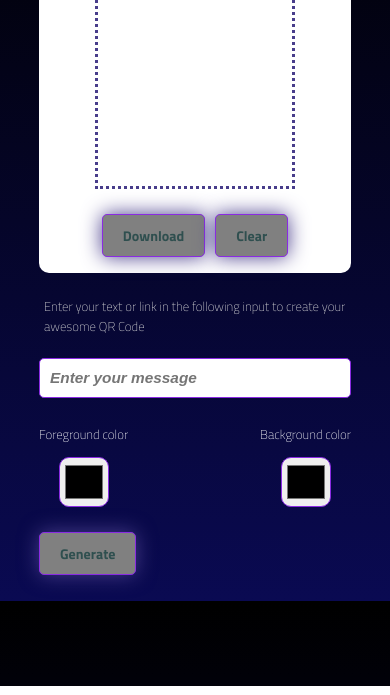
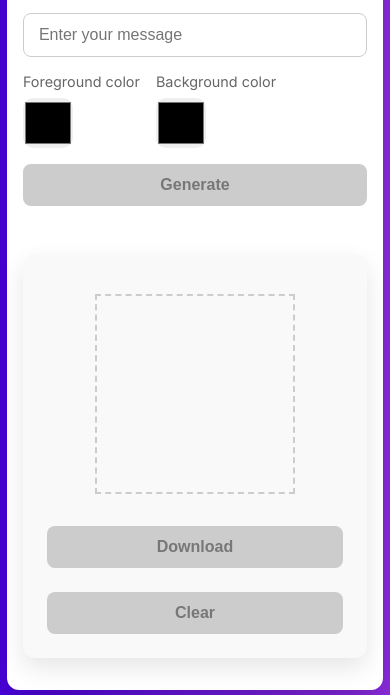
Before and after one commit to mhgkhan/GHQRCODE-Generator, a plain HTML site: page index.html in a window 390 px wide. Shown: the part 158-853 px from the top of the page. Drawn offline with Linux system fonts and the light colour scheme.

Commit message:
Refactor CSS styles: update font-family, improve layout, and enhance responsiveness

```diff
--- a/assets/style.css
+++ b/assets/style.css
@@ -1,262 +1,197 @@
-@import url('https://fonts.googleapis.com/css2?family=Titillium+Web:ital,wght@0,200;0,300;0,400;0,600;0,700;0,900;1,200;1,300;1,400;1,600;1,700&family=Ubuntu:ital,wght@0,300;0,400;0,500;0,700;1,300;1,400;1,500;1,700&display=swap');
+@import url('https://fonts.googleapis.com/css2?family=Inter:wght@400;600;700&display=swap');
 
-h1,
-h2,
-h3,
-h4,
-h5,
-h6 {
-    font-family: "Ubuntu", sans-serif !important;
-    font-weight: 500;
-    font-style: normal;
+* {
+    margin: 0;
+    padding: 0;
+    box-sizing: border-box;
+    transition: all 0.3s ease;
 }
 
-p,a,span, button, label{
-    font-family: "Titillium Web", serif !important;
-    font-weight: 200;
-    font-style: normal;
+body {
+    font-family: 'Inter', sans-serif;
+    background: linear-gradient(to right, #4a00e0, #8e2de2);
+    min-height: 100vh;
+    color: #fff;
+    display: flex;
+    justify-content: center;
+    align-items: center;
+    padding: 2rem;
 }
 
-
-* {
-    margin: 0px;
-    padding: 0px;
-    box-sizing: border-box;
-    transition: 500ms;
+.container {
+    background-color: #fff;
+    color: #333;
+    padding: 2rem;
+    border-radius: 12px;
+    box-shadow: 0 20px 40px rgba(0, 0, 0, 0.2);
+    max-width: 900px;
+    width: 100%;
 }
 
-
-body {
-    /* background: linear-gradient(200deg, #2a4242, #040427); */
-    background: linear-gradient(180deg, #000000, #0a0a52);
-    height: 100vh;
-}
-
-
-body .container {
-    max-width: 80%;
-    margin: auto !important;
-    display: block;
-    height: 100%;
-}
-
-
-body .container .app {
-    display: flex;
-    align-items: center;
-    justify-content: center;
-    flex-direction: column;
-    gap: 30px;
-    width: 100%;
-    height: 100%;
+.app h1 {
+    text-align: center;
+    font-size: 2.5rem;
+    margin-bottom: 1rem;
+    font-weight: 700;
+    color: #4a00e0;
 }
 
 .container-2 {
     display: flex;
-    align-items: flex-start;
-    justify-content: space-around;
-    width: 100%;
-    gap: 4rem;
+    gap: 2rem;
+    flex-wrap: wrap;
+    justify-content: space-between;
 }
 
-.app h1 {
-    color: white;
-    font-weight: bolder;
-    font-family: Arial, Helvetica, sans-serif;
-    font-size: 4rem;
+.userInputs {
+    flex: 1;
+    min-width: 280px;
 }
 
-.app p {
-    color: #c0bdbd;
-    font-size: 1.1rem;
-    margin: 10px 5px;
-    text-align: center;
+.userInputs p {
+    margin-bottom: 1rem;
+    font-size: 1rem;
+    color: #555;
 }
 
-.container-2 p {
+input[type="text"] {
+    width: 100%;
+    padding: 12px 15px;
     font-size: 1rem;
-    width: 400px;
-    color: gainsboro;
-    text-align: left;
+    border: 1px solid #ccc;
+    border-radius: 8px;
+    outline: none;
+    margin-bottom: 1rem;
 }
 
-.container-2 input {
-    width: 100%;
-    padding: 10px;
-    font-size: 1.2rem;
-    margin: 1rem auto;
-    outline: none;
-    border-radius: 5px;
-    border: 1px solid blueviolet;
-    color: blueviolet;
-    font-weight: bold;
-    font-style: italic;
-}
-
-.container-2 input:focus {
-    box-shadow: 0px 0px 13px #a348f8e0;
-}
-
-
-.userInputs button {
-    margin: 1rem 0px;
+input[type="text"]:focus {
+    border-color: #8e2de2;
+    box-shadow: 0 0 0 3px rgba(142, 45, 226, 0.2);
 }
 
 .colors {
     display: flex;
-    align-items: flex-start;
-    justify-content: space-between;
-    gap: 10px;
+    gap: 1rem;
+    margin-bottom: 1rem;
+}
+
+.colors span {
+    display: block;
+    margin-bottom: 0.5rem;
+    font-size: 0.9rem;
+    color: #666;
+}
+
+.colors input[type="color"] {
+    width: 50px;
+    height: 50px;
+    border: none;
+    border-radius: 10px;
+    cursor: pointer;
+}
+
+button {
+    background-color: #4a00e0;
+    color: #fff;
+    padding: 12px 20px;
+    border: none;
+    border-radius: 8px;
+    font-size: 1rem;
+    font-weight: 600;
+    cursor: pointer;
+    width: 100%;
     margin-top: 1rem;
+}
 
-    & span {
-        color: white;
+button:hover:not(:disabled) {
+    background-color: #5e17eb;
+}
+
+button:disabled {
+    background-color: #ccc;
+    color: #777;
+    cursor: not-allowed;
+}
+
+.Qrarea {
+    flex: 1;
+    min-width: 280px;
+    display: flex;
+    flex-direction: column;
+    align-items: center;
+    background: #f9f9f9;
+    padding: 1.5rem;
+    border-radius: 12px;
+    box-shadow: 0 10px 25px rgba(0, 0, 0, 0.1);
+}
+
+#qrcode {
+    width: 200px;
+    height: 200px;
+    border: 2px dashed #ccc;
+    margin-bottom: 1rem;
+    display: flex;
+    justify-content: center;
+    align-items: center;
+}
+
+#qrcode img {
+    max-width: 100%;
+    max-height: 100%;
+}
+
+.buttons {
+    display: flex;
+    gap: 1rem;
+    flex-wrap: wrap;
+    justify-content: center;
+    width: 100%;
+}
+
+.buttons button {
+    flex: 1;
+}
+
+
+@media  screen and (max-width: 600px) {
+    .container {
+        padding: 1rem;
     }
 
-    & input {
-        width: 50px;
-        height: 50px;
-        display: block;
-        border-radius: 0px;
-        padding: 3px;
-        cursor: pointer;
-        border-radius: 10px;
+    .app h1 {
+        font-size: 2rem;
+    }
+
+    .container-2 {
+        flex-direction: column;
+        align-items: center;
+    }
+
+    .userInputs, .Qrarea {
+        width: 100%;
+        margin-bottom: 1rem;
+    }
+
+    .buttons {
+        flex-direction: column;
+        gap: 0.5rem;
     }
 
 }
 
+@media screen and (max-width:400px) {
+    button{
+        width: 100% !important;
+        display: block;
+    }
+    .container{
+        width: 99% !important;
 
-
-
-button {
-    width: auto;
-    padding: 10px 20px;
-    font-size: 1.1rem;
-    margin: 1rem auto;
-    display: block;
-    border-radius: 5px;
-    box-shadow: 0px 0px 20px darkslateblue;
-    cursor: pointer;
-    transition: 500ms;
-    background: white;
-    border: 1px solid blueviolet;
-    outline: none;
-    font-weight: bold;
-
-    &:hover {
-        background: blueviolet;
-        color: white;
     }
-
-    &:active {
-        scale: 0.9;
+    .userInputs{
+        min-width: 100px !important;
     }
-
-    &:disabled {
-        background: gray;
-        color: darkslategray;
+    body{
+        padding: 5px !important;
     }
 }
-
-
-
-.Qrarea {
-    width: auto;
-    display: flex;
-    align-items: center;
-    justify-content: center;
-    flex-direction: column;
-    background: white;
-    border-radius: 10px;
-    padding: 20px;
-
-    & #qrcode {
-        width: 100%;
-        height: 100%;
-        border: 3px dotted darkslateblue;
-
-        & img {
-            width: 100%;
-            height: 100%;
-        }
-    }
-
-
-}
-
-
-
-.buttons {
-    display: flex;
-    align-items: center;
-    justify-content: center;
-    gap: 10px;
-}
-
-
-
-
-@media screen and (max-width:1000px) {
-    html {
-        font-size: 80%
-    }
-
-    .container {
-        width: 99%;
-    }
-}
-
-@media screen and (max-width:850px) {
-    body {
-        width: 100%;
-        height: 100%;
-        overflow: auto;
-        padding: 1rem 0px;
-    }
-
-    .container-2 {
-        flex-direction: column-reverse !important;
-        width: 100%;
-        align-items: center;
-    }
-
-    .container-2 p {
-        width: auto;
-    }
-
-    .Qrarea {
-        width: 300px;
-        height: 300px;
-    }
-}
-
-@media screen and (max-width:600px) {
-    .container h1 {
-        font-size: 3rem;
-        text-align: center;
-    }
-
-    .app {
-        gap: 1.5rem;
-    }
-
-    .container-2 {
-        gap: 1rem;
-    }
-
-    .Qrarea {
-        width: 100% !important;
-
-        /* height: 200px !important; */
-    }
-
-    .Qrarea #qrcode {
-        width: 200px;
-        height: 200px;
-    }
-
-    .Qrarea #qrcode img {
-        width: 100%;
-        height: 100%;
-    }
-}
```
